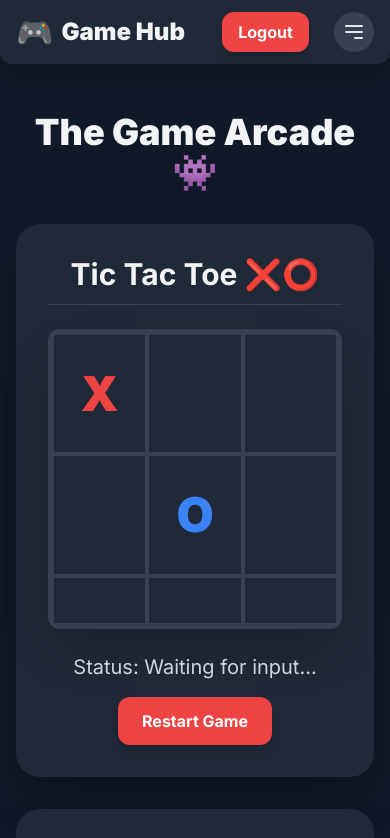
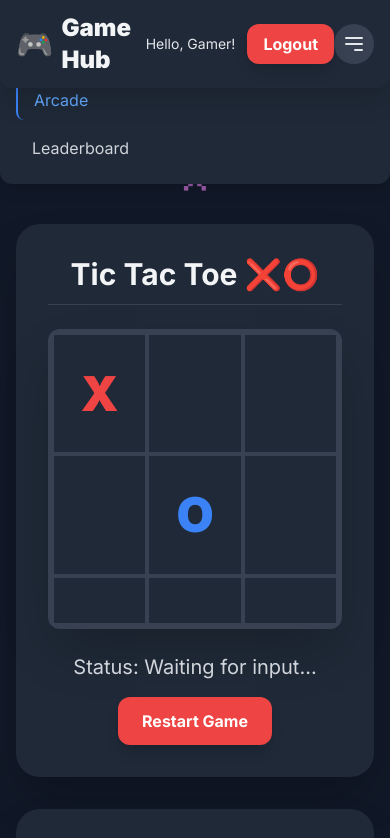
Before and after one commit to Ankitgoyal349/Game-Hub-Js-games-Collection-, a plain HTML site: page games.html in a window 390 px wide. Both pictures are taken after a click on the button 354 px from the left and 32 px from the top of the page. Shown: the top 838 px of the page. Drawn offline with nearby package versions, Linux system fonts and the light colour scheme.

Commit message:
did some changes

```diff
--- a/games.html
+++ b/games.html
@@ -129,7 +129,7 @@
                 <a href="#leaderboard" class="py-2 px-4 rounded-lg font-medium text-gray-600 hover:text-blue-500 dark:text-gray-300 dark:hover:text-blue-400 transition-colors">Leaderboard</a>
             </nav>
             <div class="controls flex items-center space-x-3">
-                <span id="userInfo" class="text-sm font-medium text-gray-800 dark:text-gray-200 hidden md:block truncate">Hello, User!</span>
+                <span id="userInfo" class="text-sm font-medium text-gray-800 dark:text-gray-200 hidden md:block truncate">Hello, Player!</span>
 
                 <a href="login.html" id="logoutBtn" class="py-2 px-4 bg-red-500 text-white rounded-xl font-bold hover:bg-red-600 transition-transform transform hover:scale-105 active:scale-95 shadow-lg whitespace-nowrap">
                     Logout
@@ -309,7 +309,37 @@
         </div>
     </div>
 
-    <!-- NOTE: All JavaScript logic and imports have been removed per user request. -->
+    <script>
+        document.addEventListener('DOMContentLoaded', () => {
+            const userInfoEl = document.getElementById('userInfo');
 
+            const userEmail = localStorage.getItem('userEmail');
+
+            // Set default text and ensure element is visible (since it starts hidden)
+            // It starts as hidden, so we need to remove that class.
+            userInfoEl.classList.remove('hidden');
+            userInfoEl.textContent = 'Hello, Gamer!'; // Default if no email is found
+
+            if (userEmail) {
+                // Extract the username (before the '@' symbol)
+                let username = userEmail.split('@')[0];
+
+                // Capitalize the first letter for a nice greeting
+                username = username.charAt(0).toUpperCase() + username.slice(1);
+
+                // Update the element text
+                userInfoEl.textContent = `Hello, ${username}!`;
+            }
+
+            // Mobile Menu Toggle (re-added for basic UI responsiveness)
+            const mobileMenuBtn = document.getElementById('mobileMenuBtn');
+            const mobileMenu = document.getElementById('mobileMenu');
+            if (mobileMenuBtn && mobileMenu) {
+                mobileMenuBtn.addEventListener('click', () => {
+                    mobileMenu.classList.toggle('hidden');
+                });
+            }
+        });
+    </script>
 </body>
 </html>
```
